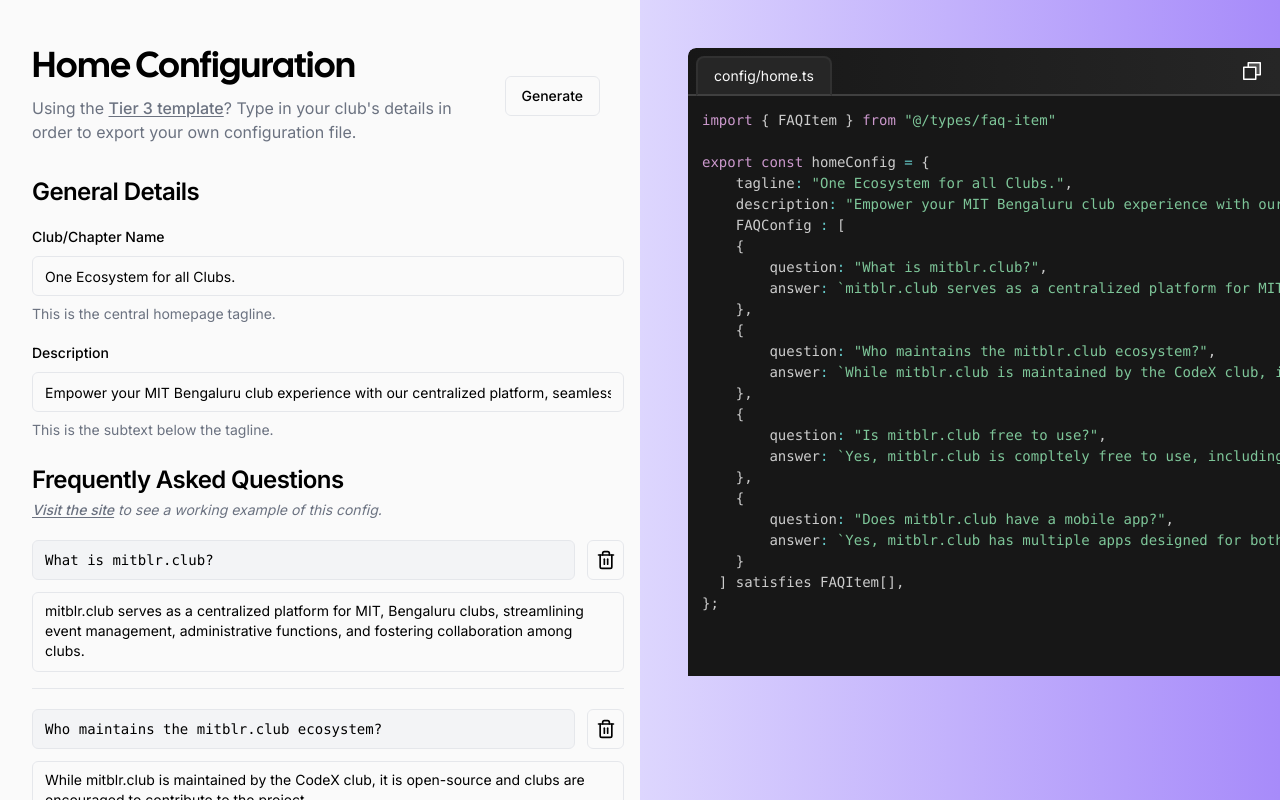
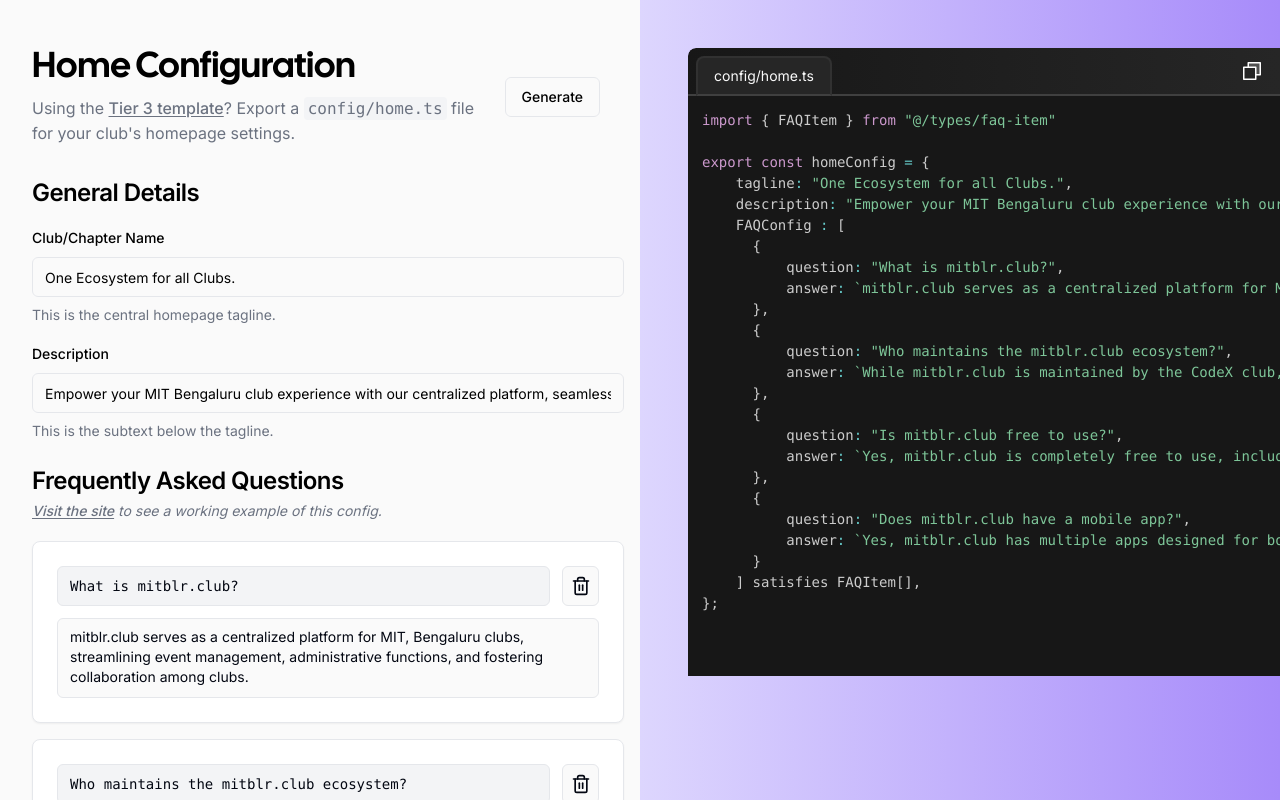
Before and after one commit to mitblr-club/mitblr.club, a Next.js app: page /generators/home in a window 1280 px wide. Built offline with nearby package versions, Linux system fonts and the light colour scheme.

Commit message:
fix(generators): minor changes to home

```diff
--- a/app/generators/home/page.tsx
+++ b/app/generators/home/page.tsx
@@ -10,6 +10,7 @@
 import CodeBlock from '@/components/code-block';
 import { FormFooter } from '@/components/form-footer';
 import { Button } from '@/components/ui/button';
+import { Card, CardContent, CardHeader } from '@/components/ui/card';
 import {
   Form,
   FormControl,
@@ -56,7 +57,7 @@
         {
           question: 'Is mitblr.club free to use?',
           answer:
-            'Yes, mitblr.club is compltely free to use, including obtaining a club specific subdomain and Outlook ID',
+            'Yes, mitblr.club is completely free to use, including obtaining a club specific subdomain and Outlook ID',
         },
         {
           question: 'Does mitblr.club have a mobile app?',
@@ -98,8 +99,11 @@
                 >
                   Tier 3 template
                 </a>
-                ? Type in your club{"'"}s details in order to export your own
-                configuration file.
+                ? Export a{' '}
+                <code className="text-md rounded-sm bg-muted px-1 py-0.5">
+                  config/home.ts
+                </code>{' '}
+                file for your club{"'"}s homepage settings.
               </p>
             </div>
             <Button
@@ -169,7 +173,8 @@
               to see a working example of this config.
             </i>
             {fields.map((field, index) => (
-              <div key={field.id} className="flex flex-col gap-3">
+              <Card key={field.id}>
+                <CardHeader className="pb-3">
                   <div className="flex gap-3">
                     <FormField
                       {...form.register(`FAQConfig.${index}.question` as const)}
@@ -198,7 +203,8 @@
                       <Trash2Icon className="h-5 w-5" />
                     </Button>
                   </div>
-
+                </CardHeader>
+                <CardContent className="flex flex-col gap-3">
                   <FormField
                     {...form.register(`FAQConfig.${index}.answer` as const)}
                     render={({ field }) => (
@@ -214,9 +220,8 @@
                       </FormItem>
                     )}
                   />
-
-                <hr className="my-1" />
-              </div>
+                </CardContent>
+              </Card>
             ))}
             <Button
               onClick={() =>
--- a/components/copy-to-clipboard.tsx
+++ b/components/copy-to-clipboard.tsx
@@ -6,7 +6,7 @@
   const copyToClipboard = async () => {
     try {
       await navigator.clipboard.writeText(code);
-      toast.success('Copied code to clipboard.');
+      toast.success('Code copied to clipboard.');
     } catch (error) {
       console.error('Error copying to clipboard', error);
       toast.error("Couldn't copy to clipboard.");
```
Lines whose indentation alone changed are shown as unchanged.
